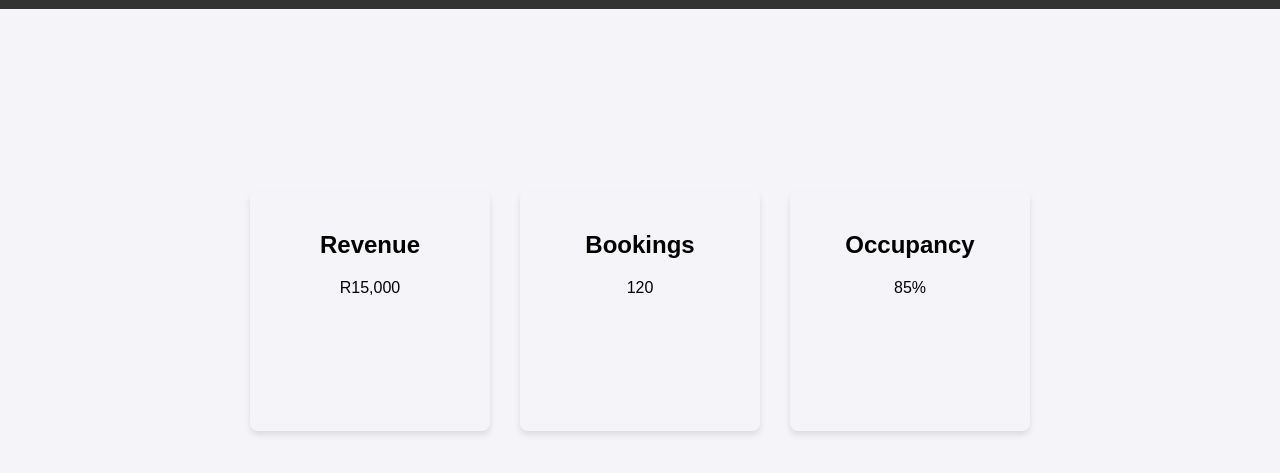
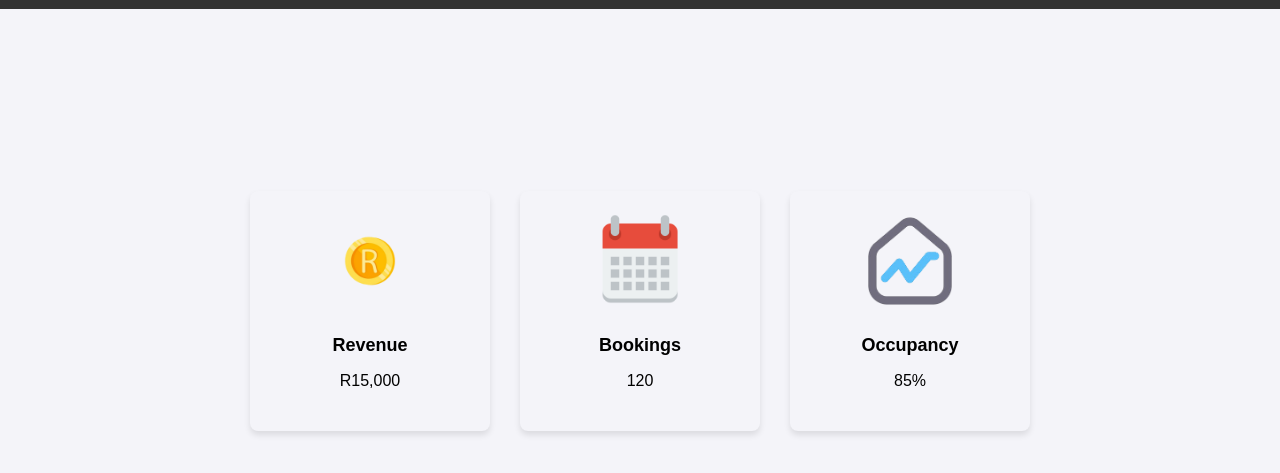
Before and after one commit to ssalidm/cloud-elective-capstone-project-group-7, a plain HTML site: page Storage-Nook/admin/dashboard.html in a window 1280 px wide. Shown: the part 89-562 px from the top of the page. Drawn offline with Linux system fonts and the light colour scheme.

Commit message:
Added icons to dashboard

```diff
--- a/Storage-Nook/admin/dashboard.html
+++ b/Storage-Nook/admin/dashboard.html
@@ -21,16 +21,19 @@
   <main>
     <section class="tiles-container">
       <div class="tile">
+        <img src="images/revenue.png" alt="revenue-icon" class ="tile-icon">
         <h2>Revenue</h2>
         <p>R15,000</p>
       </div>
 
       <div class="tile">
+        <img src="images/calandar.webp" alt="Bookings-icon" class ="tile-icon">
         <h2>Bookings</h2>
         <p>120</p>
       </div>
 
       <div class="tile">
+        <img src="images/occupancy.png" alt="Occupancy-icon" class ="tile-icon">
         <h2>Occupancy</h2>
         <p>85%</p>
       </div>
--- a/Storage-Nook/admin/style.css
+++ b/Storage-Nook/admin/style.css
@@ -99,6 +99,7 @@ input:focus {
   display: flex;
   gap: 30px;
   padding: 20px;
+  justify-content: center;
 
 }
 
@@ -109,11 +110,28 @@ input:focus {
   text-align: center;
   box-shadow: 0 4px 6px rgba(0, 0, 0, 0.1);
   flex: 1;
-  min-width: 200px; /* Set a minimum width */
-  min-height: 200px; /* Set a minimum height */
-  position: relative; /* Allow positioning for icons */
+  min-width: 200px;
+  min-height: 200px;
+  position: relative;
 
 }
+
+.tile-icon {
+  width :100px ;
+  height:100px ;
+  margin-bottom : 10px;
+}
+
+.tile h2{
+  font-size:18px;
+  margin: 10px 0;
+}
+
+/* .tile p{
+  font-size: 16px;
+  color: #555;
+} */
+
 
 table {
   width: 100%;
```
Also changed, not shown: Storage-Nook/admin/images/calandar.webp (added), Storage-Nook/admin/images/occupancy.png (added), Storage-Nook/admin/images/revenue.png (added).
